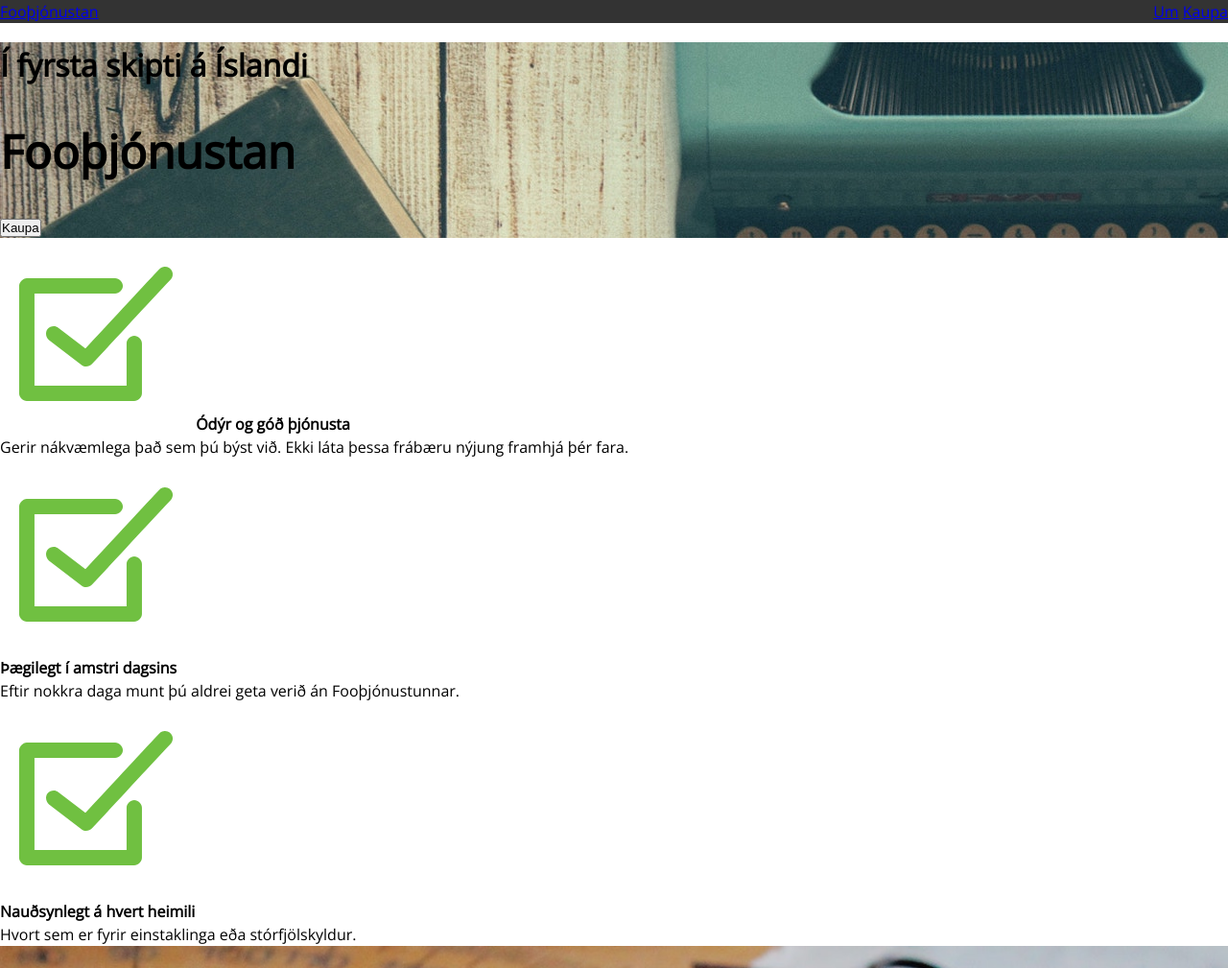
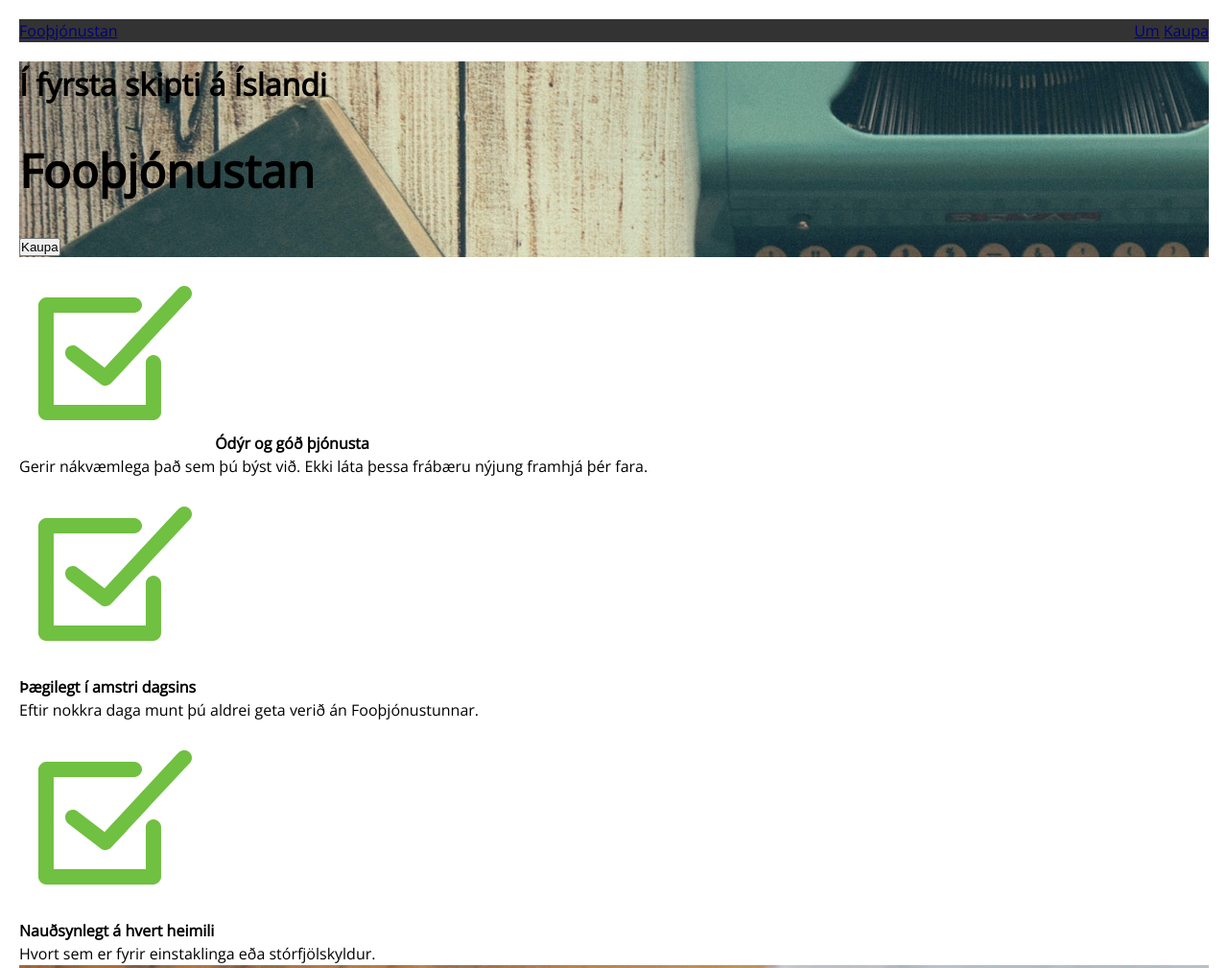
Before and after one commit to JohannOrn/VefforritunSV1, a website: page index.html in a window 1280 px wide. Shown: the top 1009 px of the page at 96% size. Drawn offline with nearby package versions, Linux system fonts and the light colour scheme.

Commit message:
Body scss fællinn
Bætti inn Body.scss og tengdi það í styles.scss

```diff
--- /dev/null
+++ b/scss/Body.scss
@@ -0,0 +1,21 @@
+$gutter: 20px;
+body{
+	padding: 20px;
+	font-size: 16px;
+}
+h1{
+	font-size: 36px;
+}
+h2{
+	font-size: 24px;
+}
+h3{
+	font-size: 21px;
+}
+p{
+	font-size: 16px;
+}
+a{
+	font-size: 16px;
+	color: navy;
+}
--- a/styles.scss
+++ b/styles.scss
@@ -76,3 +76,4 @@ footer {
 @import "scss/heading";
 @import "scss/text";
 @import "scss/button";
+@import "scss/Body";
```
Also changed, not shown: um.html (+1 -0 lines), styles.css, 1 other file.
